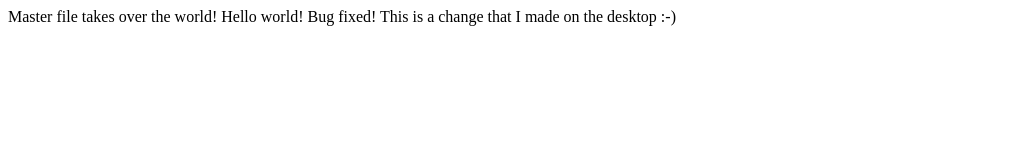
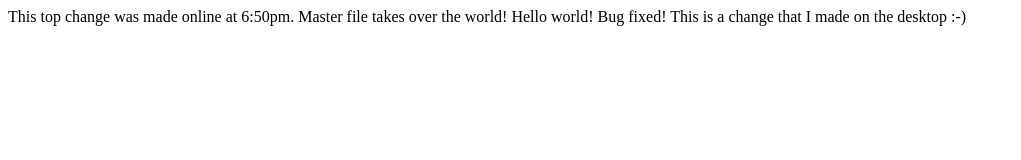
Before and after one commit to smilelogicortho/git-basics, a plain HTML site: page index.html in a window 1280 px wide. Shown: the whole page, without its empty margins (0-1021 px from the left). Drawn offline with Linux system fonts and the light colour scheme.

Commit message:
This top change was made to index.html
This top change was made online at 6:50pm.

```diff
--- a/index.html
+++ b/index.html
@@ -1,6 +1,7 @@
 <html>
 <head>
 <body>
+This top change was made online at 6:50pm.
 Master file takes over the world!
 Hello world!
 Bug fixed!
```
